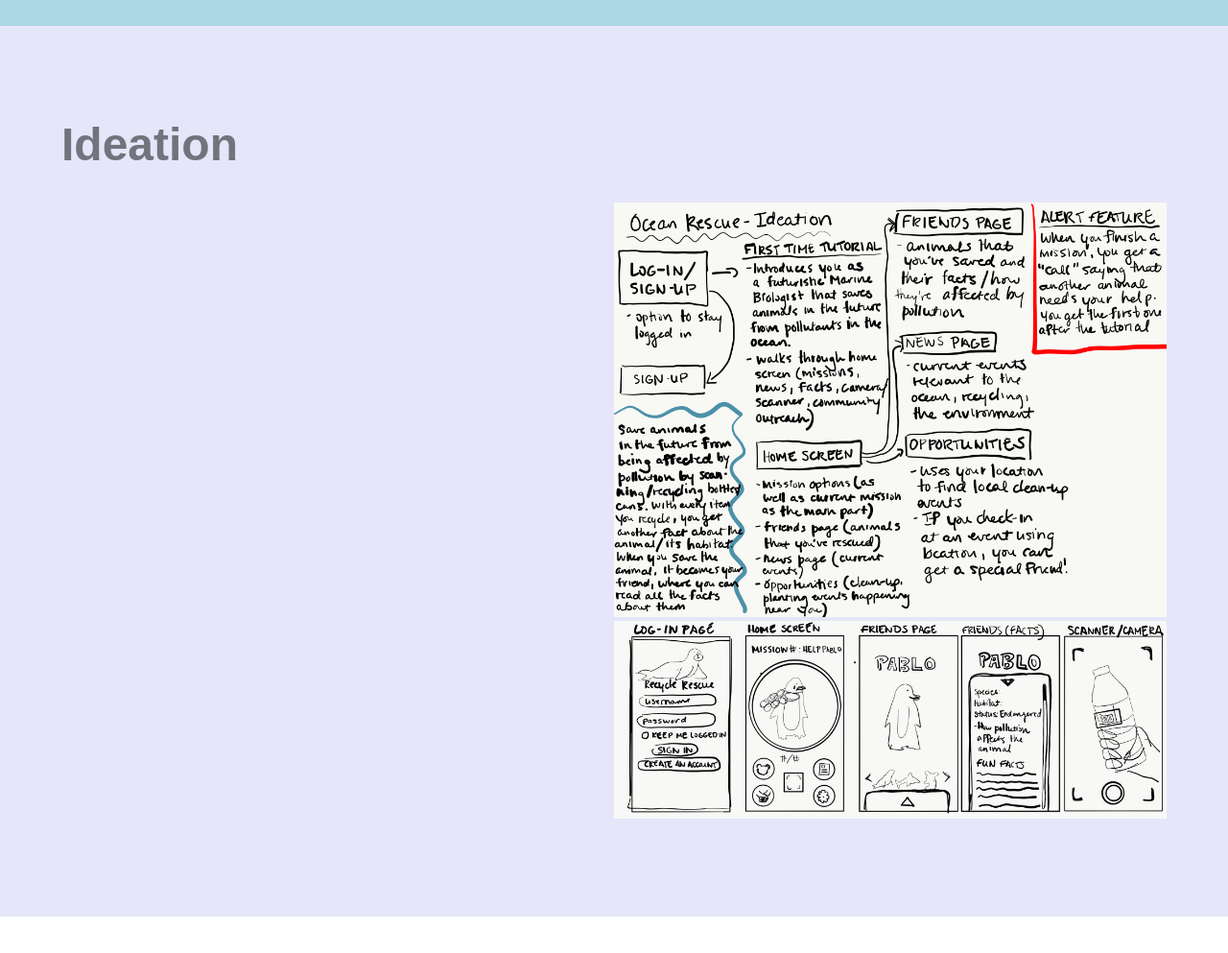
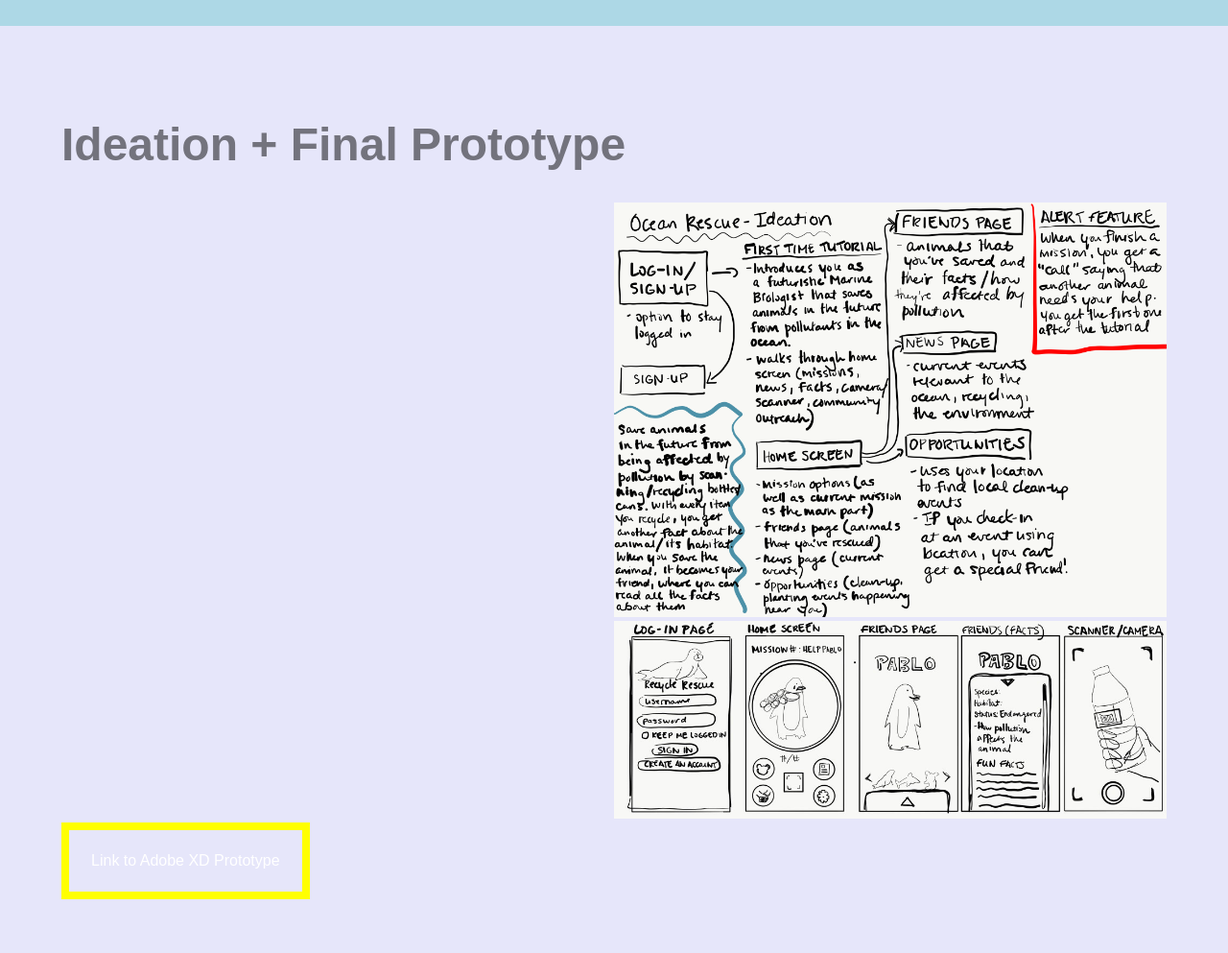
Before and after one commit to linj708/core_studio, a plain HTML site: page pages/project1.html in a window 1280 px wide. Shown: the part 3600-4593 px from the top of the page at 96% size. Before the commit the page ends 4555 px from the top, so only its background shows below. Drawn offline with Linux system fonts and the light colour scheme; a web font is replaced by a local one.

Commit message:
project1 edited

```diff
--- a/pages/project1.html
+++ b/pages/project1.html
@@ -98,9 +98,10 @@
 		</div>
 		<!-- Ideation basd on survey-->
 		<div class='content' id='four'>
-			<h1>Ideation</h1>
+			<h1>Ideation + Final Prototype</h1>
 			<img src="../images/project1ideation.png">
 			<img src="../images/project1ideation2.JPG">
+			<a href="">Link to Adobe XD Prototype</a>
 			<!-- image links -->
 		</div>
 	</div>
```
